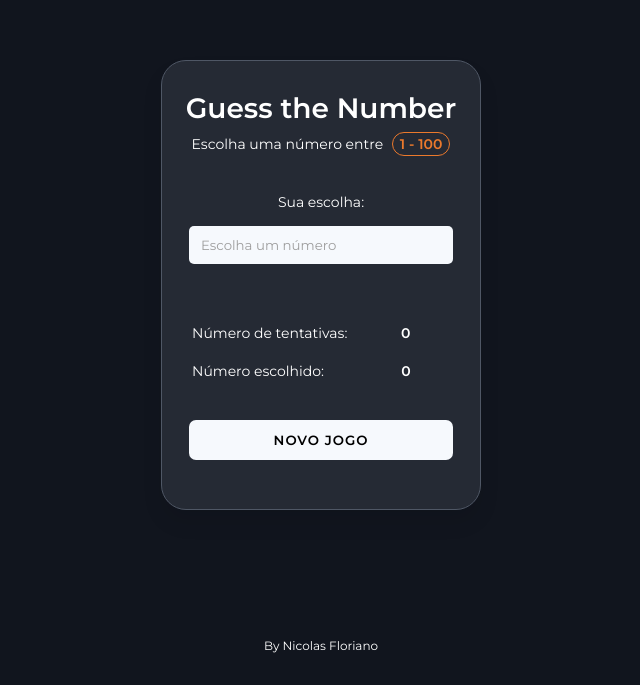
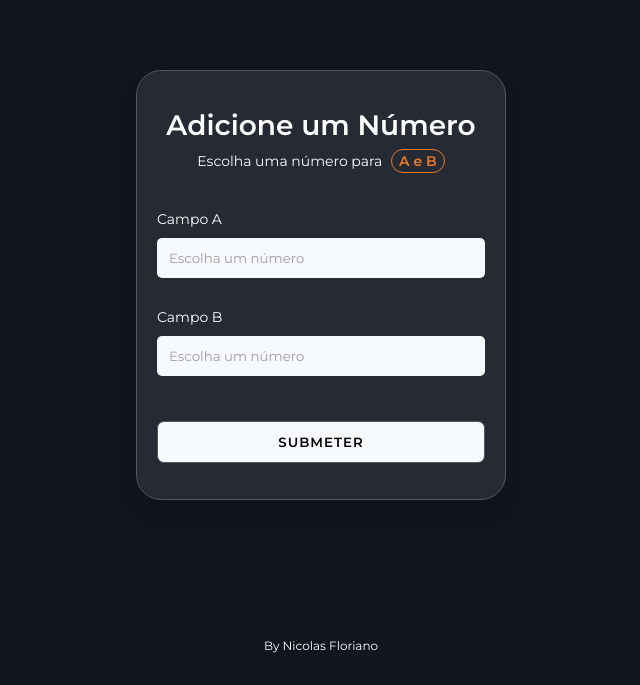
Before and after one commit to nicolasFlorian/ExercicioEbac, a plain HTML site: page index.html in a window 1280 px wide. Shown: the part 115-800 px from the top of the page, without its empty margins (319-959 px from the left). Drawn offline with Linux system fonts and the light colour scheme.

Commit message:
card restyled

```diff
--- a/index.html
+++ b/index.html
@@ -10,25 +10,27 @@
     </head>
 
 
-    <body onload="init()">
+    <body">
         <main>
             <section class="card">
-                <h1 class="title">Guess the Number</h1>
-                <p class="subtitle">Escolha uma número entre <span class="subtitleDecoration">1 - 100</span></p>
-                <p class="textStyle">Sua escolha: <span id="tips"></span><span id="rightChoice"></span><span id="lose"></span></p>
-                <input id="answer" type="number" placeholder="Escolha um número" min="1" max="100" onchange="compareNumbers()">
-                <div class="contagem">
-                    <p class="contagemTitle" style="margin-bottom: 20px;">Número de tentativas: <span id="contagemRight1">0</span></p>
-                    <p class="contagemTitle">Número escolhido: <span id="contagemRight2" style="margin-left: 73.5px;">0</span></p>
-                </div>
-                <button class="btn" onclick="newGame()">Novo Jogo</button>
+                <h1 class="title">Adicione um Número</h1>
+                <p class="subtitle">Escolha uma número para <span class="subtitleDecoration">A e B</span></p>
+                <form>
+                    <div class="inputs">
+                        <p class="textStyle">Campo A</p>
+                        <input id="answer" type="number" placeholder="Escolha um número">
+                    </div>
+                    <div class="inputs">
+                        <p class="textStyle">Campo B</p>
+                        <input id="answer" type="number" placeholder="Escolha um número">
+                    </div>
+                    <button class="btn">Submeter</button>
+                </form>
             </section>
             <div id="credit">
             <h2>By Nicolas Floriano</h2>
             </div>
         </main>
-
-        <script src="index.js"></script>
     </body>
 
 </html>
--- a/style.css
+++ b/style.css
@@ -18,21 +18,22 @@
 main {
     background-color: #11151e;
     height: 100vh;
+    display: flex;
+    justify-content: center;
+    align-items: center;
 }
 
 /**** LAYOUT CARD ****/
 
 .card {
+    display: flex;
+    flex-direction: column;
+    align-items: center;
+    justify-content: center;
     border: 1px solid #4f5765;
-    position: absolute;
     padding: 20px;
-    padding-top: 30px;
-    height: 450px;
-    width: 320px;
-    top: 50%;
-    left: 50%;
-    transform: translate(-50%, -50%);
-    text-align: center;
+    height: 430px;
+    width: 370px;
     border-radius: 25px;
     background-color: #252a34;
     color: white;
@@ -41,9 +42,15 @@ main {
 
 /**** STYLE CARD ****/
 
+form {
+    display: flex;
+    flex-direction: column;
+    gap: 30px;
+    width: 100%;
+}
+
 .title {
     font-weight: 600;
-    margin-bottom: 5px;
     font-size: 28px;
 }
 
@@ -55,15 +62,14 @@ main {
 
 .textStyle {
     font-size: 14px;
-    margin: 10px;
-    margin-bottom: 15px;
+    margin-bottom: 10px;
 }
 
 #answer {
-    padding: 11px 12px;
+    padding: 12px 12px;
     border-radius: 5px;
-    width: 95%;
-    margin-bottom: 50px;
+    width: 100%;
+    margin-bottom: 0px;
     background-color: #f6f9fd;
 }
 
@@ -81,30 +87,15 @@ main {
     color: rgb(158, 158, 158);
 }
 
-.contagemTitle {
-    font-size: 14px;
-    margin: 10px;
-    text-align: left;
-}
-
-#contagemRight1 {
-    margin-left: 50px;
-    font-weight: 600;
-}
-
-#contagemRight2 {
-    font-weight: 600;
-}
-
 .btn {
     padding: 12px;
-    width: 95%;
     text-transform: uppercase;
     font-weight: 600;
+    border: 1px solid #4f5765;
     border-radius: 7px;
-    margin-top: 30px;
     background-color: #f6f9fd;
     letter-spacing: 1px;
+    margin-top: 15px;
 }
 
 .btn:hover {
@@ -137,21 +128,6 @@ main {
     cursor: pointer;
 }
 
-#rightChoice {
-    color: #7ee486;
-    font-weight: 600;
-}
-
-#tips {
-    color: #fc6a62;
-}
-
-#lose {
-    color: #fc6a62;
-    font-weight: 600;
-}
-
-
 #credit h2 {
     color: white;
     font-size: 12px;
```
